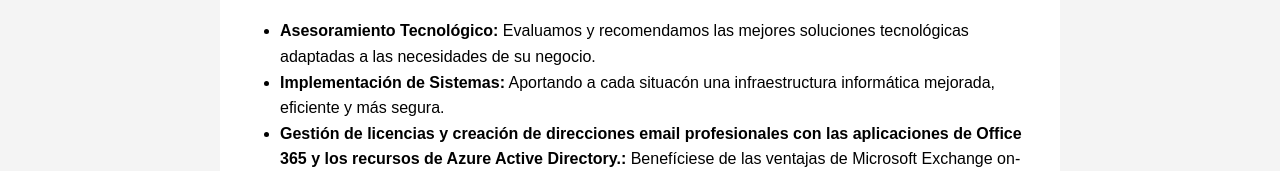
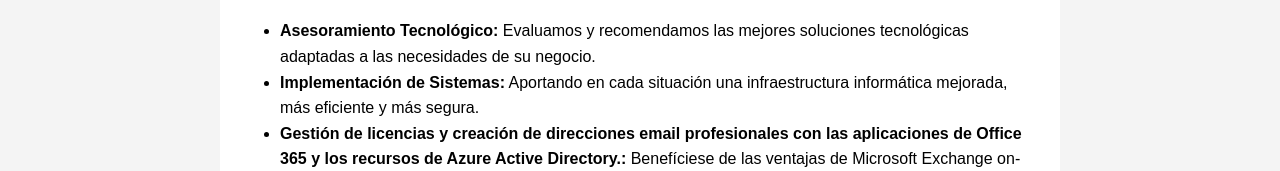
Before and after one commit to dnfu001/miranet.github.io, a plain HTML site: page index.html in a window 1280 px wide. Shown: the part 488-659 px from the top of the page. Drawn offline with Linux system fonts and the light colour scheme.

Commit message:
Update index.html

```diff
--- a/index.html
+++ b/index.html
@@ -70,7 +70,7 @@
         <h2 id="servicios">Nuestros Servicios</h2>
         <ul>
             <li><strong>Asesoramiento Tecnológico:</strong> Evaluamos y recomendamos las mejores soluciones tecnológicas adaptadas a las necesidades de su negocio.</li>
-            <li><strong>Implementación de Sistemas:</strong> Aportando a cada situacón una infraestructura informática mejorada, eficiente y más segura.</li>
+            <li><strong>Implementación de Sistemas:</strong> Aportando en cada situación una infraestructura informática mejorada, más eficiente y más segura.</li>
             <li><strong>Gestión de licencias y creación de direcciones email profesionales con las aplicaciones de Office 365 y los recursos de Azure Active Directory.:</strong> Benefíciese de las ventajas de Microsoft Exchange on-line así como de la suite Microsoft con Office 365, OneDrive y Ms Teams.</li>
             <li><strong>Soporte informático y ofimático para empresas y microempresas:</strong> Ofrecemos asistencia técnica rápida y efectiva para resolver cualquier problema tecnológico aportando un soporte técnico a usuarios y también en la nube.</li>
             <li><strong>Actualizaciones y parcheos de seguridad:</strong> Fundamentales para proteger los sistemas informáticos contra vulnerabilidades explotadas por ciberdelincuentes. También optimizan el rendimiento y añaden nuevas funcionalidades al sistema.</li>
```
